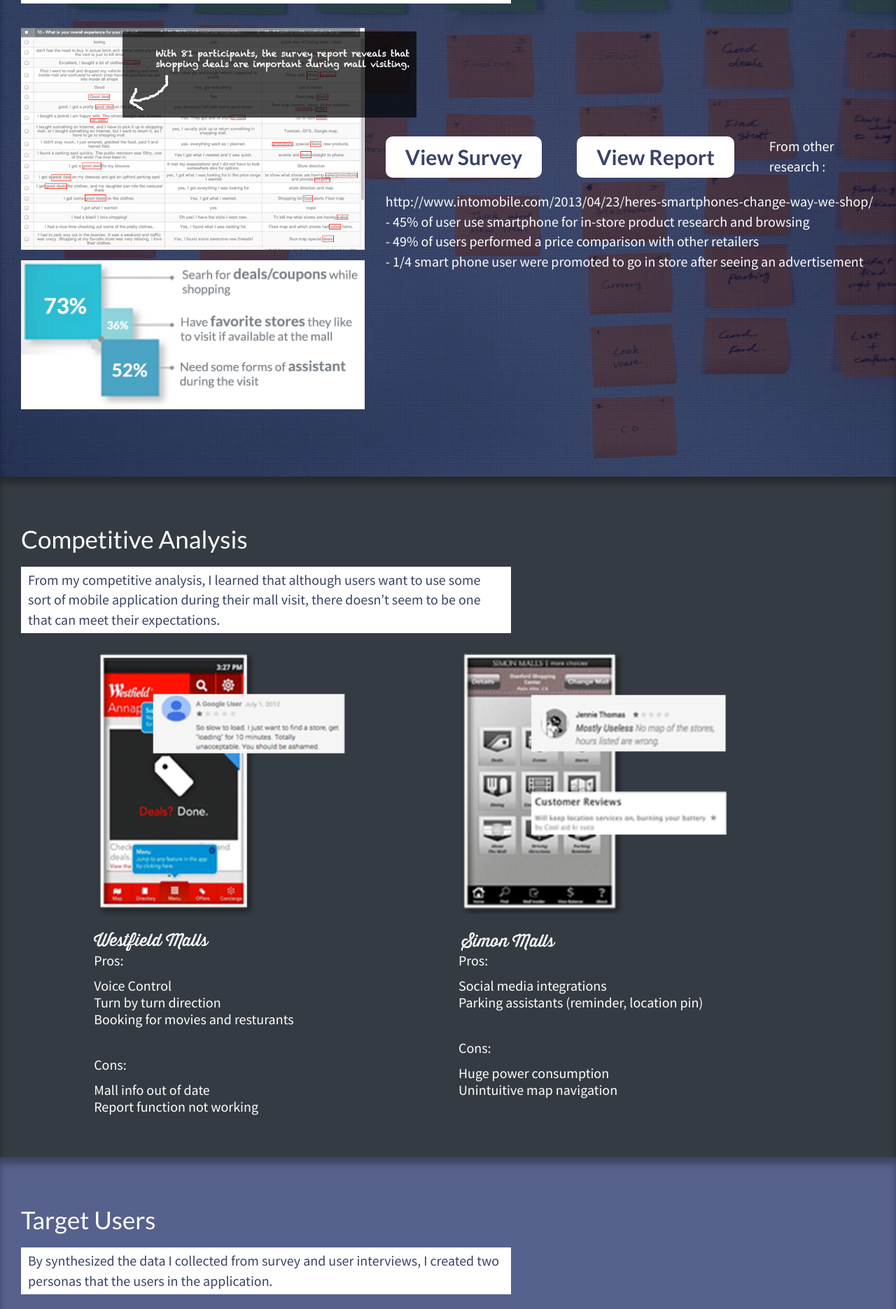
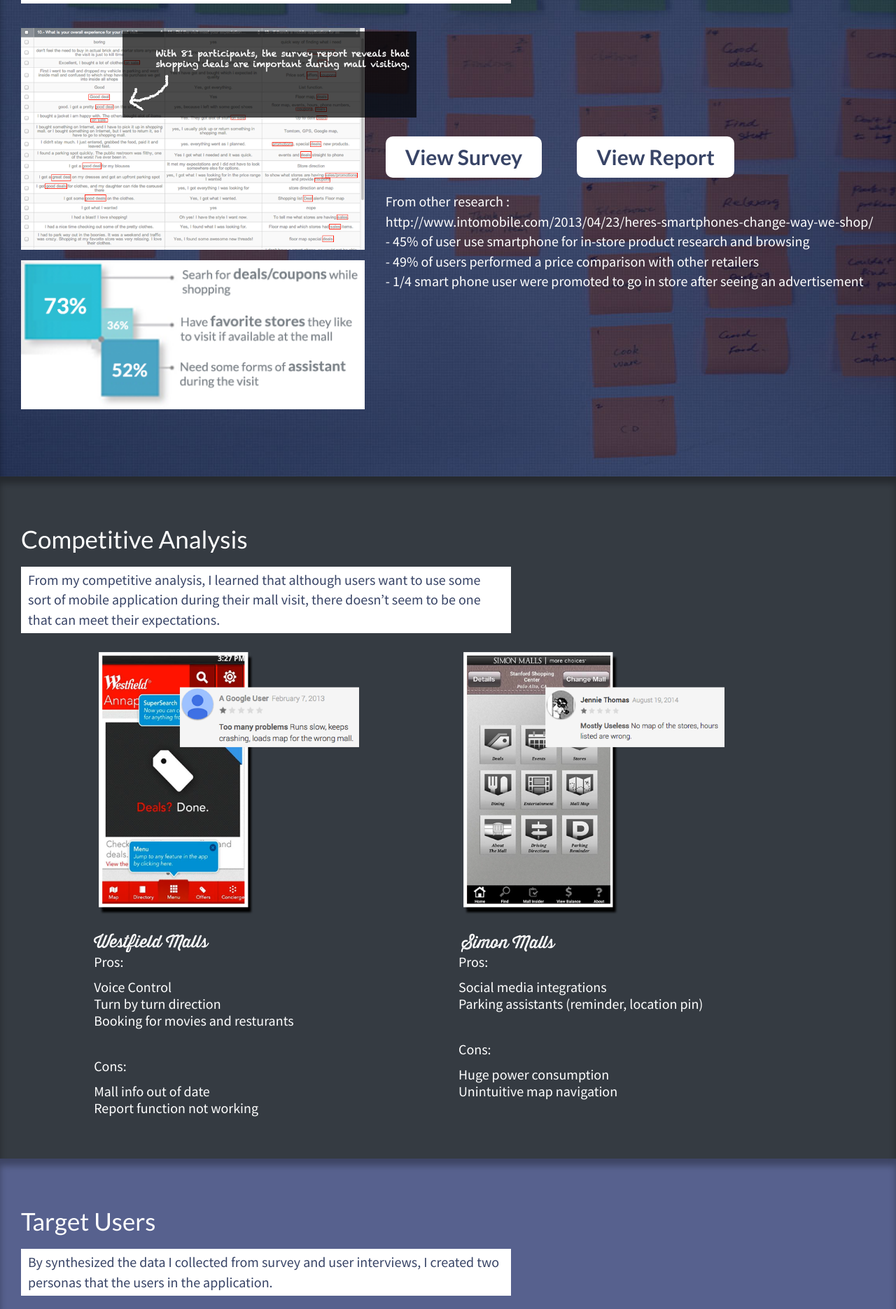
Before and after one commit to leoman730/leoman730.github.com, a Jekyll site: the page ux/finalproject/index.html, which Jekyll copies as it is, in a window 1280 px wide. Shown: the part 1119-2990 px from the top of the page at 70% size. Built offline with Jekyll 4.4.1, drawn with Linux system fonts in a browser that asks for light colours; nearby versions of some CDN libraries.

Commit message:
Update picture

```diff
--- a/ux/finalproject/css/style.css
+++ b/ux/finalproject/css/style.css
@@ -1625,19 +1625,24 @@
     margin-right: 50px;
     float: left;
   }
-
-  /* line 1674, ../sass/style.scss */
+  /* line 1671, ../sass/style.scss */
+  #survey .other_reports #other_research {
+    margin-top: 20px;
+    clear: both;
+  }
+
+  /* line 1679, ../sass/style.scss */
   .stat_container {
     margin-top: 20px;
     float: left;
   }
-  /* line 1678, ../sass/style.scss */
+  /* line 1683, ../sass/style.scss */
   .stat_container .speech_module {
     float: left;
     margin-right: 20px;
     margin-top: 20px;
   }
-  /* line 1682, ../sass/style.scss */
+  /* line 1687, ../sass/style.scss */
   .stat_container .speech_module .speech {
     color: #384466;
     position: relative;
@@ -1662,7 +1667,7 @@
     height: 100%;
     font-weight: bold;
   }
-  /* line 1698, ../sass/style.scss */
+  /* line 1703, ../sass/style.scss */
   .stat_container .speech_module .speech:after {
     content: ' ';
     position: absolute;
@@ -1673,27 +1678,27 @@
     border: 15px solid;
     border-color: #fff transparent transparent #fff;
   }
-  /* line 1710, ../sass/style.scss */
+  /* line 1715, ../sass/style.scss */
   .stat_container .speech_module .num {
     margin-top: 25px;
     margin-left: 25px;
     font-size: 45px;
     font-family: lato;
   }
-  /* line 1718, ../sass/style.scss */
+  /* line 1723, ../sass/style.scss */
   .stat_container .survey_action {
     float: left;
     margin-left: 30px;
     margin-top: 20px;
   }
 
-  /* line 1727, ../sass/style.scss */
+  /* line 1732, ../sass/style.scss */
   .survey_report_container img#deals {
     position: absolute;
     top: -220px;
     left: 100px;
   }
-  /* line 1733, ../sass/style.scss */
+  /* line 1738, ../sass/style.scss */
   .survey_report_container img#survey_report {
     margin-top: 40px;
     width: 100%;
@@ -1702,38 +1707,38 @@
   /******************************
    COMPETITTIVE ANALYSIS
   *******************************/
-  /* line 1744, ../sass/style.scss */
+  /* line 1749, ../sass/style.scss */
   #competitiveanaylsis {
     background-color: #353b42;
   }
-  /* line 1746, ../sass/style.scss */
+  /* line 1751, ../sass/style.scss */
   #competitiveanaylsis .competitors img {
     width: 100%;
   }
-  /* line 1750, ../sass/style.scss */
+  /* line 1755, ../sass/style.scss */
   #competitiveanaylsis .competitor_1, #competitiveanaylsis .competitor_2 {
     margin-top: 100px;
   }
-  /* line 1756, ../sass/style.scss */
+  /* line 1761, ../sass/style.scss */
   #competitiveanaylsis #westfield_img, #competitiveanaylsis #simon_img {
     padding: 0px;
     margin-bottom: 20px;
     width: 100%;
   }
-  /* line 1761, ../sass/style.scss */
+  /* line 1766, ../sass/style.scss */
   #competitiveanaylsis .emphasis {
     font-weight: 500;
   }
-  /* line 1764, ../sass/style.scss */
+  /* line 1769, ../sass/style.scss */
   #competitiveanaylsis .description {
     padding: 0px 0px 0px 0px;
   }
-  /* line 1768, ../sass/style.scss */
+  /* line 1773, ../sass/style.scss */
   #competitiveanaylsis ul {
     padding: 0px;
     margin-top: 10px;
   }
-  /* line 1772, ../sass/style.scss */
+  /* line 1777, ../sass/style.scss */
   #competitiveanaylsis ul li {
     list-style-type: none;
     white-space: nowrap;
@@ -1751,11 +1756,11 @@
     text-align: left;
     white-space: pre-wrap;
   }
-  /* line 1780, ../sass/style.scss */
+  /* line 1785, ../sass/style.scss */
   #competitiveanaylsis ul li.thumbup {
     background-position: 0 0;
   }
-  /* line 1784, ../sass/style.scss */
+  /* line 1789, ../sass/style.scss */
   #competitiveanaylsis ul li.thumbdown {
     background-position: 0 -70px;
   }
@@ -1763,21 +1768,21 @@
   /******************************
    PERSONA
   *******************************/
-  /* line 1795, ../sass/style.scss */
+  /* line 1800, ../sass/style.scss */
   #persona {
     background-color: #57618e;
   }
-  /* line 1798, ../sass/style.scss */
+  /* line 1803, ../sass/style.scss */
   #persona .persona {
     min-height: 300px;
   }
-  /* line 1800, ../sass/style.scss */
+  /* line 1805, ../sass/style.scss */
   #persona .persona .user_quote {
     font-size: 32px;
     line-height: 40px;
     min-height: 180px;
   }
-  /* line 1807, ../sass/style.scss */
+  /* line 1812, ../sass/style.scss */
   #persona .persona .user_title {
     margin: 20px 0;
   }
@@ -1785,23 +1790,23 @@
   /******************************
    USER FLOW
   *******************************/
-  /* line 1818, ../sass/style.scss */
+  /* line 1823, ../sass/style.scss */
   #userflow {
     background-image: url(../images/background/userflow.jpg);
   }
-  /* line 1822, ../sass/style.scss */
+  /* line 1827, ../sass/style.scss */
   #userflow #userflow_chart img {
     width: 100%;
   }
-  /* line 1827, ../sass/style.scss */
+  /* line 1832, ../sass/style.scss */
   #userflow #scenarios, #userflow #userflow_chart {
     margin-top: 50px;
   }
-  /* line 1831, ../sass/style.scss */
+  /* line 1836, ../sass/style.scss */
   #userflow .scenario {
     margin-bottom: 50px;
   }
-  /* line 1832, ../sass/style.scss */
+  /* line 1837, ../sass/style.scss */
   #userflow .scenario.first {
     margin-top: -20px;
   }
@@ -1809,34 +1814,34 @@
   /******************************
    USABILITY 1
   *******************************/
-  /* line 1843, ../sass/style.scss */
+  /* line 1848, ../sass/style.scss */
   #usability_1 {
     background-image: url(../images/background/usability_1.jpg);
   }
-  /* line 1845, ../sass/style.scss */
+  /* line 1850, ../sass/style.scss */
   #usability_1 #usability_report_1 {
     background: rgba(0, 0, 0, 0.7);
     padding: 10px;
   }
-  /* line 1849, ../sass/style.scss */
+  /* line 1854, ../sass/style.scss */
   #usability_1 #usability_report_1 ul li {
     line-height: 35px;
   }
-  /* line 1853, ../sass/style.scss */
+  /* line 1858, ../sass/style.scss */
   #usability_1 #usability_report_1 #uservoice {
     margin-top: 35px;
   }
-  /* line 1855, ../sass/style.scss */
+  /* line 1860, ../sass/style.scss */
   #usability_1 #usability_report_1 #uservoice #clickme_btn {
     position: relative;
     top: -45px;
     left: -5px;
   }
-  /* line 1863, ../sass/style.scss */
+  /* line 1868, ../sass/style.scss */
   #usability_1 #sketch {
     position: absolute;
   }
-  /* line 1867, ../sass/style.scss */
+  /* line 1872, ../sass/style.scss */
   #usability_1 #sketch img {
     width: 80%;
   }
@@ -1844,11 +1849,11 @@
   /******************************
    WIREFRAME 1
   *******************************/
-  /* line 1879, ../sass/style.scss */
+  /* line 1884, ../sass/style.scss */
   #wireframe_1 {
     background-image: url(../images/background/wireframe_1.jpg);
   }
-  /* line 1882, ../sass/style.scss */
+  /* line 1887, ../sass/style.scss */
   #wireframe_1 #wireframe_description {
     /*@include vcenter;*/
     font-size: 60px;
@@ -1859,35 +1864,35 @@
   /******************************
    USABILITY 2
   *******************************/
-  /* line 1896, ../sass/style.scss */
+  /* line 1901, ../sass/style.scss */
   #usability_2 {
     background-image: url(../images/background/usability_2.jpg);
   }
-  /* line 1900, ../sass/style.scss */
+  /* line 1905, ../sass/style.scss */
   #usability_2 #founding_2 {
     margin-top: 70px;
   }
-  /* line 1902, ../sass/style.scss */
+  /* line 1907, ../sass/style.scss */
   #usability_2 #founding_2 ul li {
     line-height: 35px;
   }
-  /* line 1906, ../sass/style.scss */
+  /* line 1911, ../sass/style.scss */
   #usability_2 #founding_2 #quote {
     margin-top: 30px;
   }
-  /* line 1908, ../sass/style.scss */
+  /* line 1913, ../sass/style.scss */
   #usability_2 #founding_2 #quote p {
     font-size: 30px;
     font-weight: 500;
   }
-  /* line 1912, ../sass/style.scss */
+  /* line 1917, ../sass/style.scss */
   #usability_2 #founding_2 #quote #quote_pointer {
     display: none;
     position: relative;
     left: 160px;
     top: -30px;
   }
-  /* line 1921, ../sass/style.scss */
+  /* line 1926, ../sass/style.scss */
   #usability_2 .video {
     margin-top: 30px;
   }
@@ -1895,18 +1900,18 @@
   /******************************
    REFINE
   *******************************/
-  /* line 1930, ../sass/style.scss */
+  /* line 1935, ../sass/style.scss */
   #refine {
     background: url(../images/background/wireframe-lofi.jpg) no-repeat 50%, url(../images/background/wireframe_bg_dot.png) repeat;
   }
-  /* line 1936, ../sass/style.scss */
+  /* line 1941, ../sass/style.scss */
   #refine #refine_description {
     /*@include vcenter;*/
     margin-top: 150px;
     font-size: 60px;
     text-align: left;
   }
-  /* line 1942, ../sass/style.scss */
+  /* line 1947, ../sass/style.scss */
   #refine #refine_description #wireframe_download {
     margin-top: 20px;
     font-size: 30px;
@@ -1916,20 +1921,20 @@
   /******************************
    CONCLUSTON
   *******************************/
-  /* line 1954, ../sass/style.scss */
+  /* line 1959, ../sass/style.scss */
   #conclusion {
     background-color: #353b42;
   }
-  /* line 1956, ../sass/style.scss */
+  /* line 1961, ../sass/style.scss */
   #conclusion #conclusion {
     margin-top: 20px;
     font-size: 24px;
   }
-  /* line 1959, ../sass/style.scss */
+  /* line 1964, ../sass/style.scss */
   #conclusion #conclusion .emphasis {
     font-weight: 800;
   }
-  /* line 1963, ../sass/style.scss */
+  /* line 1968, ../sass/style.scss */
   #conclusion #interactive_prototype img {
     margin: 70px auto 70px auto;
     display: block;
--- a/ux/finalproject/sass/style.scss
+++ b/ux/finalproject/sass/style.scss
@@ -1667,6 +1667,11 @@
                 margin-right: 50px;
                 float: left;
             }
+
+            #other_research {
+                margin-top: 20px;
+                clear:both;
+            }
         }
 
     }
```
Also changed, not shown: ux/finalproject/images/simon.png, ux/finalproject/images/westfield.png.
